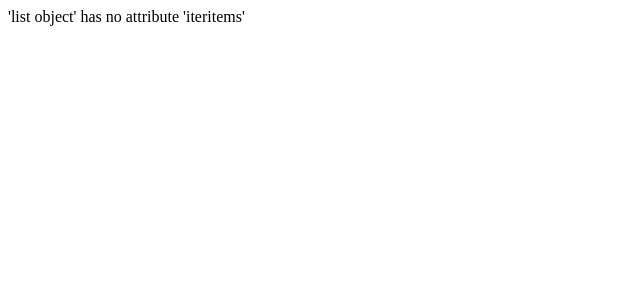
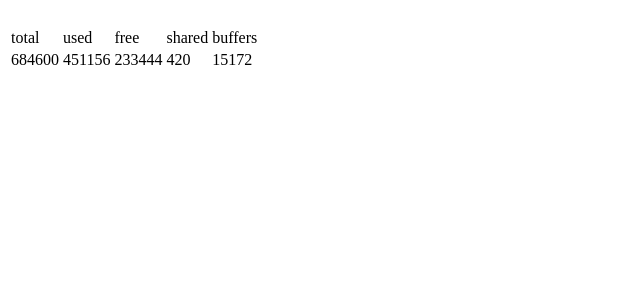
Before and after one commit to veeseattle/helloworld, a Flask app: page / in a window 1280 px wide. Shown: the top 300 px of the page, without its empty margins (0-640 px from the left). Run offline with Flask 2, Linux system fonts and the light colour scheme.

Commit message:
GEEBUS CHRIST FINALLY WORKING

```diff
--- a/server.py
+++ b/server.py
@@ -7,12 +7,12 @@ app = Flask(__name__) #this feeds the name of the file to Flask
 def show_mem_table():
 	try:
 		with open('data.csv', 'r') as csvfile:
-			csvreader = csv.reader(csvfile, delimiter=',', quotechar='|')
-			memheaders = ['total, used, free, shared, buffers']
+			csvreader = csv.reader(csvfile, delimiter=',')
+			memheaders = ['total', 'used', 'free', 'shared', 'buffers']
 			values = []
 			for value in csvreader:
 				values.append(value)
-			return render_template('template.html', my_string=memheaders, my_list=values)
+			return render_template('template.html', my_headers=memheaders, my_values=values[0])
 	except Exception as e:
 		return str(e)
 
--- a/templates/template.html
+++ b/templates/template.html
@@ -29,10 +29,15 @@
     <table>
       <tbody>
         <tr>
-        {% for n in my_string.iteritems() %}
+        {% for n in my_headers %}
           <td>{{n}}</td>
-        {% endfor %}
+        {% endfor %}
         </tr>
+        <tr>
+        {% for m in my_values %}
+          <td>{{m}}</td>
+        {% endfor %}
+        </tr>
       </tbody>
   </table>
   </div>
```
Also changed, not shown: 1 other file.
